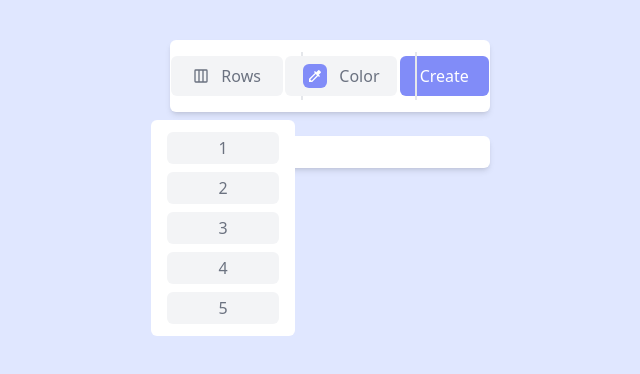
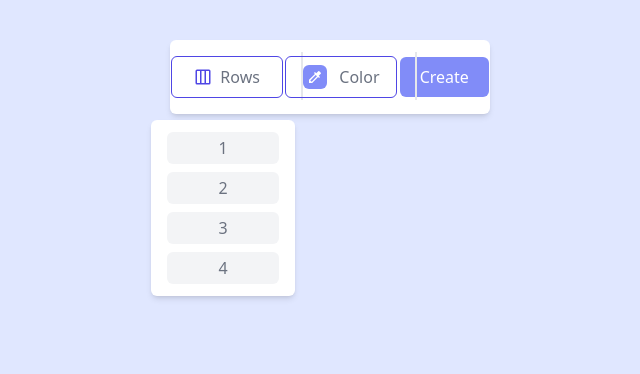
Before and after one commit to ElVent0/page-builder, a React (Vite) app: page / in a window 1280 px wide. Both pictures are taken after a click on the button "Rows". Shown: the top 374 px of the page, without its empty margins (310-950 px from the left). Built offline with nearby package versions, Linux system fonts and the light colour scheme; the HTML template or start-up script is replaced by a standard one.

Commit message:
The main task is completed
Features: create the interface, create application logic

```diff
--- a/package.json
+++ b/package.json
@@ -10,11 +10,15 @@
     "preview": "vite preview"
   },
   "dependencies": {
+    "@dicebear/avatars": "^4.10.8",
+    "@dicebear/collection": "^7.0.1",
+    "@dicebear/core": "^7.0.1",
     "react": "^18.2.0",
     "react-colorful": "^5.6.1",
     "react-dom": "^18.2.0",
     "react-hot-toast": "^2.4.1",
-    "react-icons": "^4.11.0"
+    "react-icons": "^4.11.0",
+    "uuid": "^9.0.1"
   },
   "devDependencies": {
     "@types/react": "^18.2.15",
--- a/src/App.tsx
+++ b/src/App.tsx
@@ -7,7 +7,7 @@ const App = () => {
   const [rows, setRows] = useState([]);
 
   return (
-    <div className="pt-10 relative">
+    <div className="py-10 relative">
       <Header setRows={setRows} toast={toast} />
       <Content rows={rows} />
       <Toaster position="top-center" reverseOrder={false} />
--- a/src/components/Content.tsx
+++ b/src/components/Content.tsx
@@ -1,15 +1,41 @@
+import { createAvatar } from "@dicebear/core";
+import { botttsNeutral } from "@dicebear/collection";
+
 const Content = ({ rows }) => {
   return (
-    <div className="w-1/4 bg-white p-4 rounded-md ml-auto mr-auto shadow-md">
-      <ul className="relative left-1/2 -translate-x-1/2">
-        {rows.map((item) => (
-          <li key={item}>
-            {item.numberOfColumns}
-            {item.color}
-          </li>
-        ))}
-      </ul>
-    </div>
+    <ul className="grid gap-3 w-1/4 ml-auto mr-auto relative">
+      {rows.map((item, index) => (
+        <li
+          key={index}
+          className={`grid bg-white p-2 pt-5 rounded-md shadow-md relative overflow-hidden`}
+        >
+          <div
+            className="w-full h-2 absolute"
+            style={{ backgroundColor: item.color }}
+          ></div>
+          <p className="mb-2 font-bold">Team {index + 1}</p>
+          <ul className="grid grid-cols-4 gap-2">
+            {[...Array(item.numberOfColumns).keys()].map((_, index) => {
+              const avatar = createAvatar(botttsNeutral, {
+                seed: `${
+                  parseInt(item.id.replace(/-/g, ""), 16) * (index + 1)
+                }`,
+              }).toDataUriSync();
+
+              return (
+                <li key={index} className="bg-gray-100 p-2 rounded-md ">
+                  <img
+                    src={avatar}
+                    alt="avatar image"
+                    className="rounded-md shadow-md"
+                  />
+                </li>
+              );
+            })}
+          </ul>
+        </li>
+      ))}
+    </ul>
   );
 };
 
--- a/src/components/Header.tsx
+++ b/src/components/Header.tsx
@@ -2,14 +2,13 @@ import { useState } from "react";
 import { HexColorPicker } from "react-colorful";
 import { TbColumns3 } from "react-icons/tb";
 import { IoMdColorFilter } from "react-icons/io";
+import { v4 as uuidv4 } from "uuid";
 
 const Header = ({ setRows, toast }) => {
   const [isColumns, setIsColumns] = useState(false);
   const [isColors, setIsColors] = useState(false);
-
   const [numberOfColumns, setNumberOfColumns] = useState(null);
   const [color, setColor] = useState("#818CF8");
-  const raws = [1, 2, 3, 4, 5];
 
   const handleCreate = () => {
     if (numberOfColumns) {
@@ -17,7 +16,8 @@ const Header = ({ setRows, toast }) => {
       setColor("#818CF8");
       setIsColumns(false);
       setIsColors(false);
-      setRows((prev) => [...prev, { numberOfColumns, color }]);
+      setRows((prev) => [...prev, { numberOfColumns, color, id: uuidv4() }]);
+      toast.success("Row is added");
     } else {
       toast.error("You have to choose number of Rows");
     }
@@ -28,7 +28,7 @@ const Header = ({ setRows, toast }) => {
       <div className="flex items-center gap-4 relative after:content-[''] after:absolute after:bg-gray-200 after:-top-1 after:-right-5 after:w-0.5 after:h-12">
         <button
           type="button"
-          className="flex justify-center w-28 gap-3 items-center py-2 rounded-md bg-gray-100 duration-300 hover:bg-indigo-200"
+          className="flex justify-center w-28 gap-2 items-center py-2 rounded-md duration-300 border border-indigo-600 hover:bg-indigo-200"
           onClick={() => {
             if (isColors) {
               setIsColors(!isColors);
@@ -39,13 +39,13 @@ const Header = ({ setRows, toast }) => {
           {numberOfColumns ? (
             <p className="text-indigo-600">({numberOfColumns})</p>
           ) : (
-            <TbColumns3 />
+            <TbColumns3 className="text-indigo-600 text-lg" />
           )}
           <p>Rows</p>
         </button>
         {isColumns && (
-          <ul className="absolute top-16 -left-5 w-36 bg-white py-3 px-4 rounded-md z-50">
-            {raws.map((item) => (
+          <ul className="absolute top-16 -left-5 w-36 bg-white py-3 px-4 rounded-md z-50 shadow-md">
+            {[...Array(4).keys()].map((item) => (
               <li
                 key={item}
                 className="flex justify-center  items-center mb-2 last-of-type:mb-0"
@@ -55,10 +55,10 @@ const Header = ({ setRows, toast }) => {
                   className="block w-full rounded-md bg-gray-100 py-1 duration-300 hover:bg-indigo-200"
                   onClick={() => {
                     setIsColumns(false);
-                    setNumberOfColumns(item);
+                    setNumberOfColumns(item + 1);
                   }}
                 >
-                  {item}
+                  {item + 1}
                 </button>
               </li>
             ))}
@@ -68,7 +68,7 @@ const Header = ({ setRows, toast }) => {
       <div className="flex gap-2 items-center relative after:content-[''] after:absolute after:bg-gray-200 after:-top-1 after:-right-5 after:w-0.5 after:h-12">
         <button
           type="button"
-          className="flex justify-center gap-3 w-28 items-center py-2 rounded-md bg-gray-100 duration-300 hover:bg-indigo-200"
+          className="flex justify-center gap-3 w-28 items-center py-2 rounded-md duration-300 border border-indigo-600 hover:bg-indigo-200"
           onClick={() => {
             if (isColumns) {
               setIsColumns(!isColumns);
@@ -77,7 +77,7 @@ const Header = ({ setRows, toast }) => {
           }}
         >
           <div
-            className="bg-blue-400 rounded-md p-1"
+            className="bg-indigo-400 rounded-md p-1"
             style={{ backgroundColor: color }}
           >
             <IoMdColorFilter className="text-white" />
@@ -85,7 +85,7 @@ const Header = ({ setRows, toast }) => {
           <p>Color</p>
         </button>
         {isColors && (
-          <div className="absolute top-16 -left-5 p-3 rounded-md bg-white">
+          <div className="absolute top-16 -left-5 p-3 rounded-md bg-white shadow-md">
             <HexColorPicker
               color={color}
               onChange={setColor}
```
Also changed, not shown: 1 other file (tests, documents, lock files or other folders).
